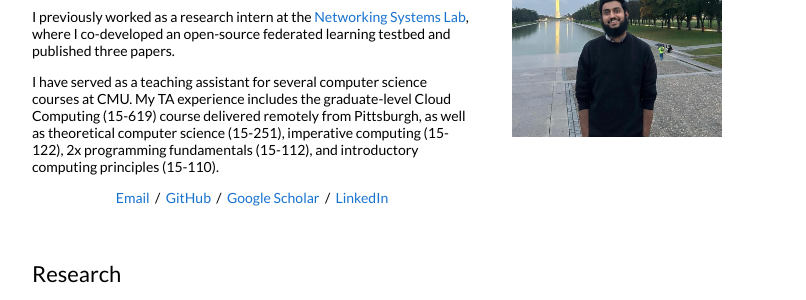
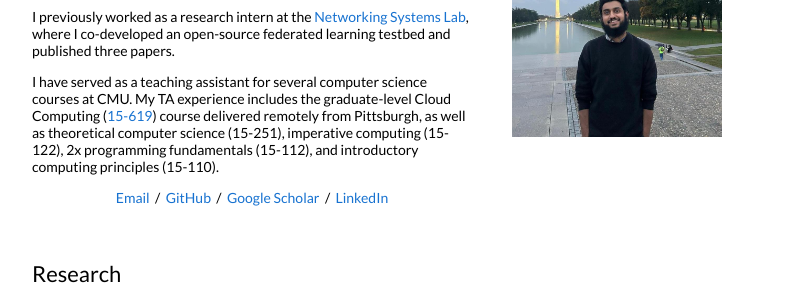
Before and after one commit to ttanv/ttanv.github.io, a Jekyll site: the page built from _posts/2023-08-28-3dgaussians.markdown, in a window 1280 px wide and 900 px high. Shown: the part 169-469 px from the top of the window, without its empty margins (228-1034 px from the left). Built offline with Jekyll 4.4.1, drawn with Linux system fonts in a browser that asks for light colours; part of the change alters nothing that is shown.

```diff
--- a/_layouts/default.html
+++ b/_layouts/default.html
@@ -43,7 +43,8 @@
               </p>
               <p>
                 <p>
-                I have served as a teaching assistant for several computer science courses at CMU. My TA experience includes the graduate-level Cloud Computing (15-619) course delivered remotely from Pittsburgh, as well as theoretical computer science (15-251), imperative computing (15-122), 2x programming fundamentals (15-112), and introductory computing principles (15-110).
+                I have served as a teaching assistant for several computer science courses at CMU. My TA experience includes the graduate-level Cloud Computing (<a href="https://www.cs.cmu.edu/~msakr/15619-s23/">15-619</a>) course delivered remotely from Pittsburgh,
+                  as well as theoretical computer science (15-251), imperative computing (15-122), 2x programming fundamentals (15-112), and introductory computing principles (15-110).
               </p>
               </p>
               <p style="text-align:center">
```
